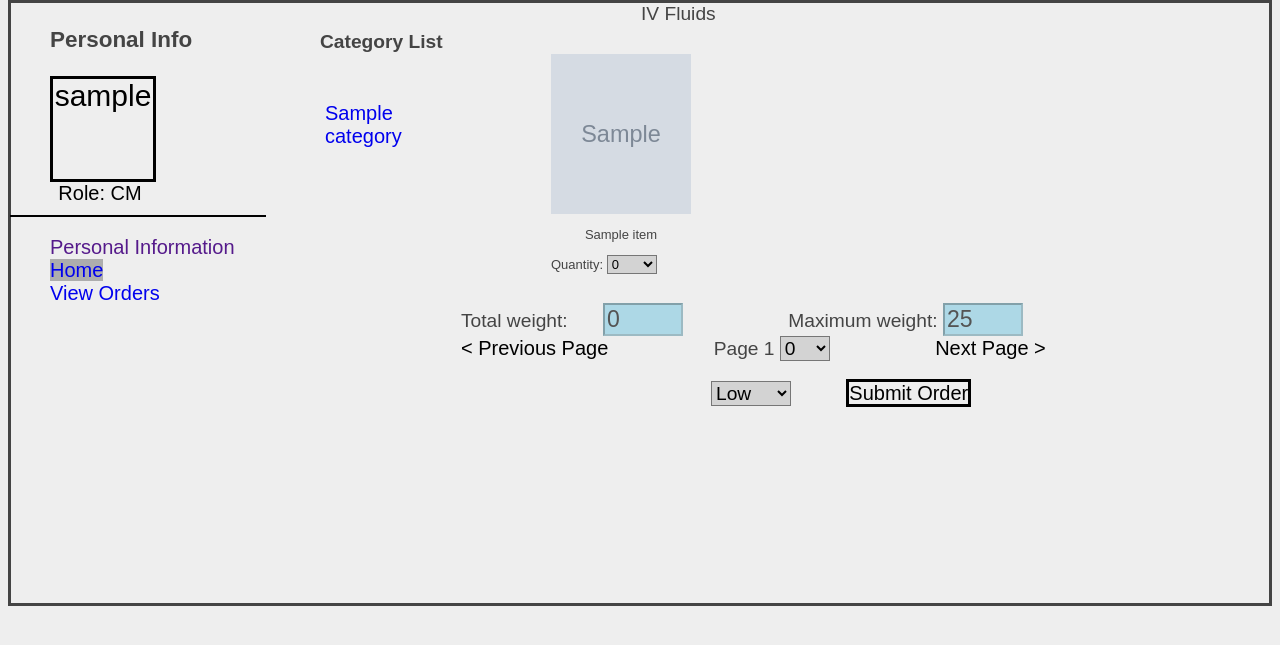
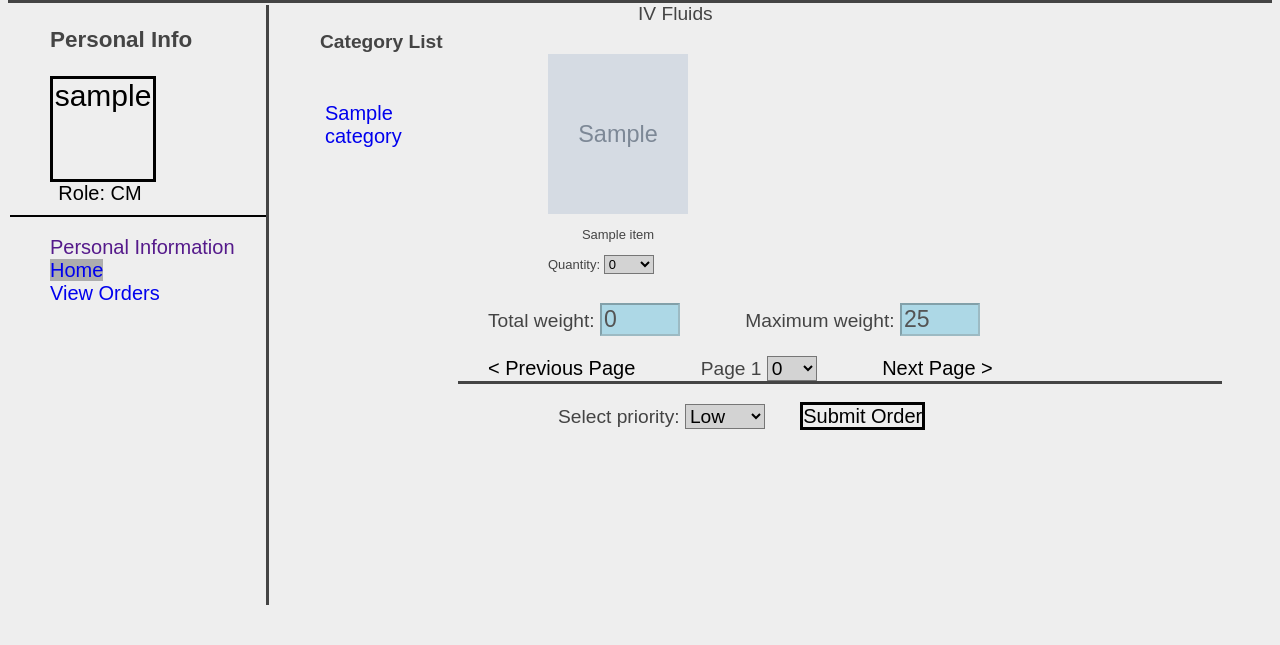
Before and after one commit to Caspar-Chen-hku/SE_project, a Django app: page /asp/clinic_manager/1/home/1 in a window 1280 px wide. Shown: the part 45-690 px from the top of the page. Run offline with Django 3.2, Linux system fonts and the light colour scheme; tables that the repository leaves empty hold one stand-in row (values such as "Sample post"); grey boxes marked "Sample" are stand-in pictures.

```diff
--- a/jackas/asp/static/stylesheets/mystyle.css
+++ b/jackas/asp/static/stylesheets/mystyle.css
@@ -121,7 +121,7 @@ table img {
 }
 
 #content {
-    border-style: solid;
+    border-top-style: solid;
     min-height: 600px;
 }
 
@@ -129,6 +129,8 @@ table img {
     position: absolute;
     top: 50px;
     left: 10px;
+    min-height: 600px;
+    border-right-style: solid;
 }
 
 #personal_list {
@@ -141,12 +143,18 @@ table img {
     left: 280px;
 }
 
+#foot_btn {
+    position: absolute;
+    right: 50px;
+    bottom: 50px;
+}
+
 #display {
     margin-left: 480px;
 }
 
 #order_info_display {
-    margin-left: 350px;
+    margin-left: 300px;
 }
 
 #order_info_display img {
@@ -155,11 +163,12 @@ table img {
 }
 
 #foot {
-    margin-left: 400px;
+    margin-right: 50px;
+    margin-bottom: 50px;
 }
 
 #foot span {
-    margin: 30px 50px;
+    margin: 30px 30px;
 }
 
 #side img {
--- a/jackas/asp/templates/asp/cm_home.html
+++ b/jackas/asp/templates/asp/cm_home.html
@@ -43,7 +43,6 @@
       </div>
 
       <div id='side' style='width: 15%'>
-        <div style="border-left: 2px solid black; float: left"></div>
 
         <h4 style="margin-left: 40px;">Category List</h4>
         <ul id='category_list' style='list-style-type: none; float: left;'>
@@ -85,11 +84,11 @@
         </ul>
     </div>
 
-      <div id='foot' style="margin-left: 400px">
+      <div id='foot' style="margin-left: 450px">
 
         <div id='current_cart'>
             <span>
-                Total weight: <input type="number" id="totalWeight" name="totalWeight" value="0" disabled style="width: 80px; margin-left: 30px;" />
+                Total weight: <input type="number" id="totalWeight" name="totalWeight" value="0" disabled style="width: 80px;" />
             </span>
 
             <span>
@@ -99,7 +98,7 @@
             <span id="warning"></span>
         </div>
 
-        <div id="pages">
+        <div id="pages" style="margin-top: 20px; border-bottom-style: solid;">
           <span id='previous' class='myButton' >&lt Previous Page</span>
           <span id='choose_page'>Page 1
             <select id='page_list'>
@@ -111,7 +110,8 @@
           <span id='next' class='myButton'>Next Page &gt </span>
         </div>
 
-        <div id="construct_order" style="margin-top: 20px; margin-left: 300px;">
+        <div id="construct_order" style="margin-top: 20px; margin-left: 100px;">
+            Select priority:
             <select id='priority_list' style="width: 80px;">
                   <option value=1>High</option>
                   <option value=2>Medium</option>
--- a/jackas/asp/templates/asp/view_order.html
+++ b/jackas/asp/templates/asp/view_order.html
@@ -51,7 +51,7 @@
               <a href="">Personal Information</a>
             </li>
             <li class='myButton'>
-              <a href="/asp/clinic_manager/{{user.id}}/home/1">Home</a>
+              <a href="/asp/clinic_manager/{{user.id}}/home/3">Home</a>
             </li>
             <li class='myButton'>
               <a href="/asp/clinic_manager/{{user.id}}/view_order">View Orders</a>
```
Also changed, not shown: jackas/asp/templates/asp/view_order_info.html (+11 -8 lines).
